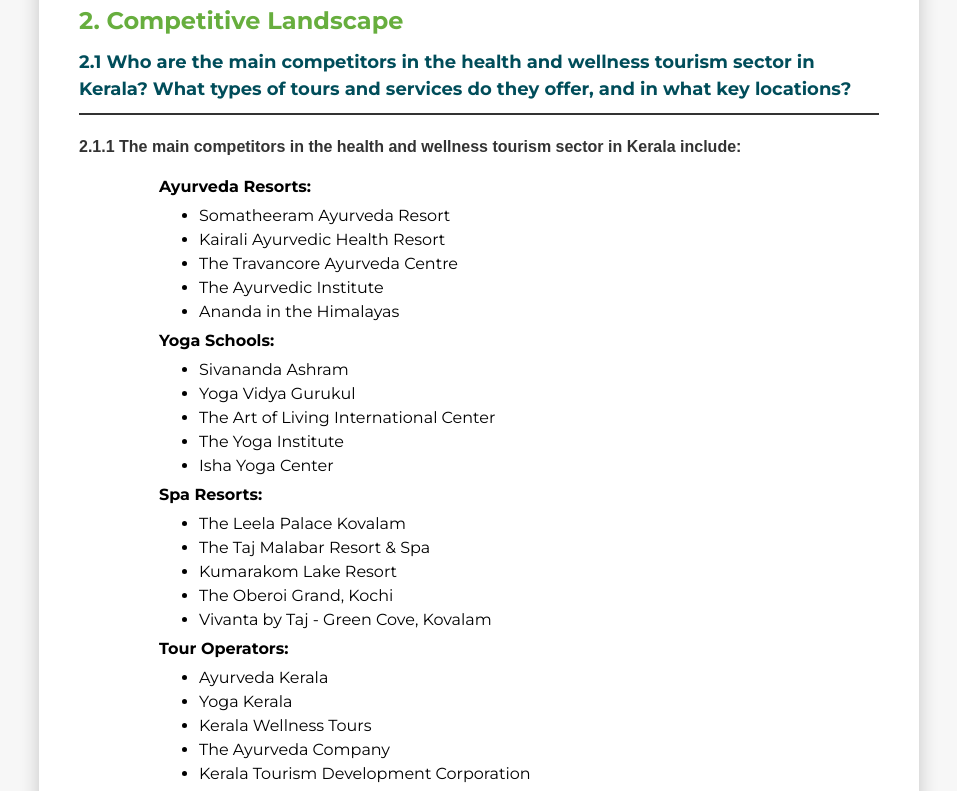
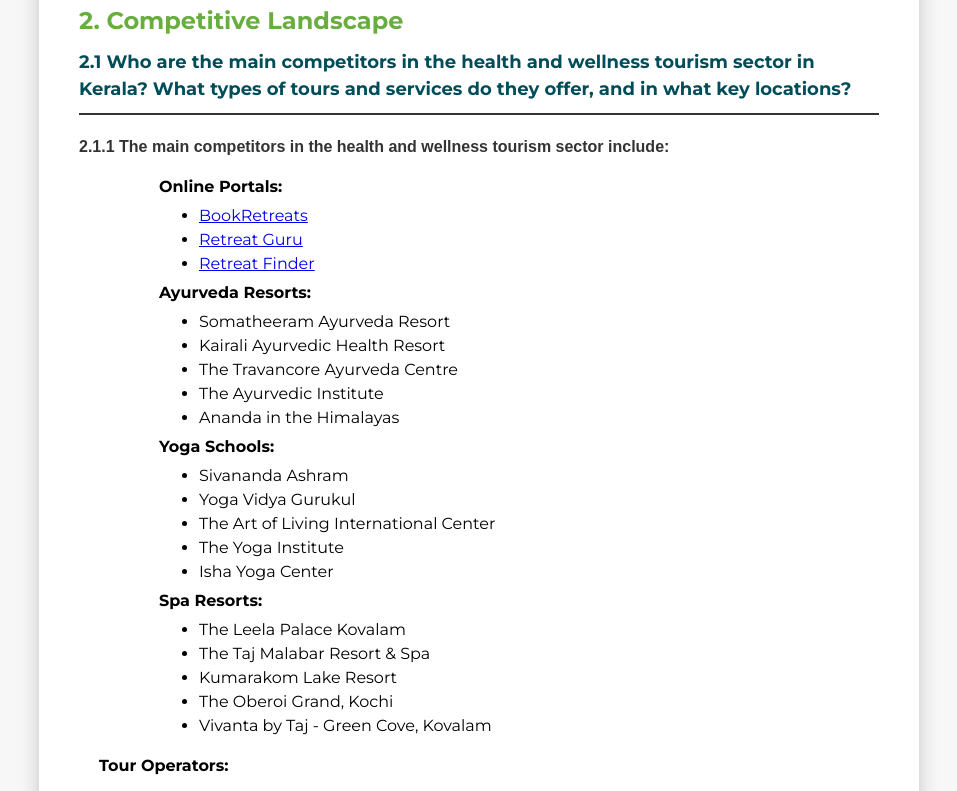
Before and after one commit to hamzapalengara/curenaturae, a plain HTML site: page index.html in a window 1280 px wide. Shown: the part 3165-3956 px from the top of the page, without its empty margins (161-1118 px from the left). Drawn offline with Linux system fonts and the light colour scheme.

Commit message:
Add files via upload

```diff
--- a/index.html
+++ b/index.html
@@ -140,8 +140,15 @@
             <h3 class="question" id = "section-2.1">2.1 Who are the main competitors in the health and wellness tourism sector in Kerala? What types of tours and services do they offer, and in what key locations?</h3>
 
             <div class="findings">
-                <h3 class="sub-heading">2.1.1 The main competitors in the health and wellness tourism sector in Kerala include:</h3>
+                <h3 class="sub-heading">2.1.1 The main competitors in the health and wellness tourism sector include:</h3>
+
                 <ul class="nested-list">
+                    <li class="no-bullet">Online Portals:</li>
+                    <ul class="nested-list">
+                        <li><a href="https://bookretreats.com/">BookRetreats</a></li>
+                        <li><a href="https://retreat.guru/">Retreat Guru</a></li>
+                        <li><a href="https://www.retreatfinder.com/">Retreat Finder</a></li>
+                    </ul>
                     <li class="no-bullet">Ayurveda Resorts:</li>
                     <ul class="nested-list">
                         <li>Somatheeram Ayurveda Resort</li>
@@ -166,6 +173,8 @@
                         <li>The Oberoi Grand, Kochi</li>
                         <li>Vivanta by Taj - Green Cove, Kovalam</li>
                     </ul>
+                </ul>
+
                     <li class="no-bullet">Tour Operators:</li>
                     <ul class="nested-list">
                         <li>Ayurveda Kerala</li>
```
